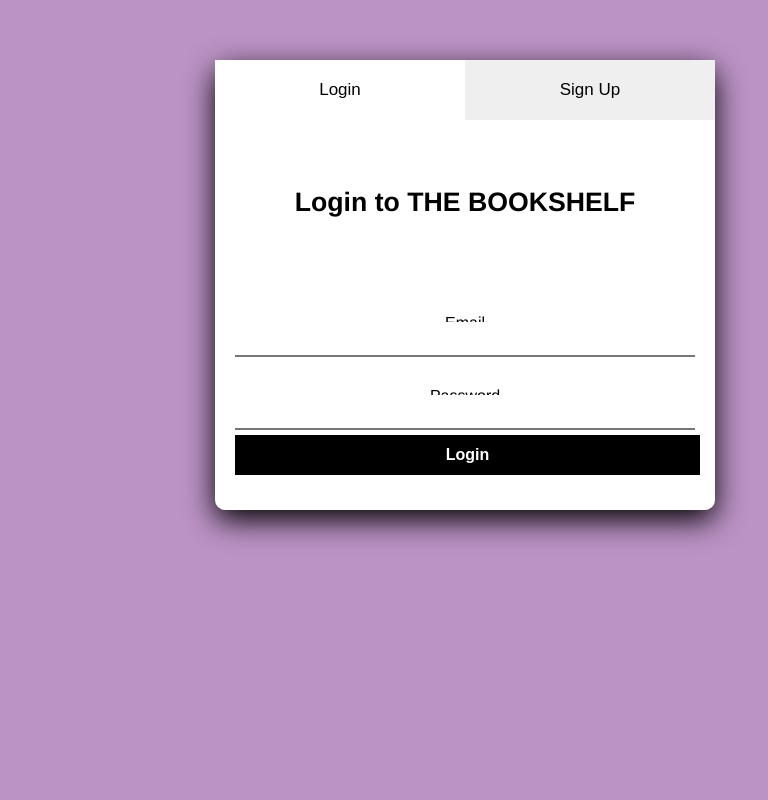
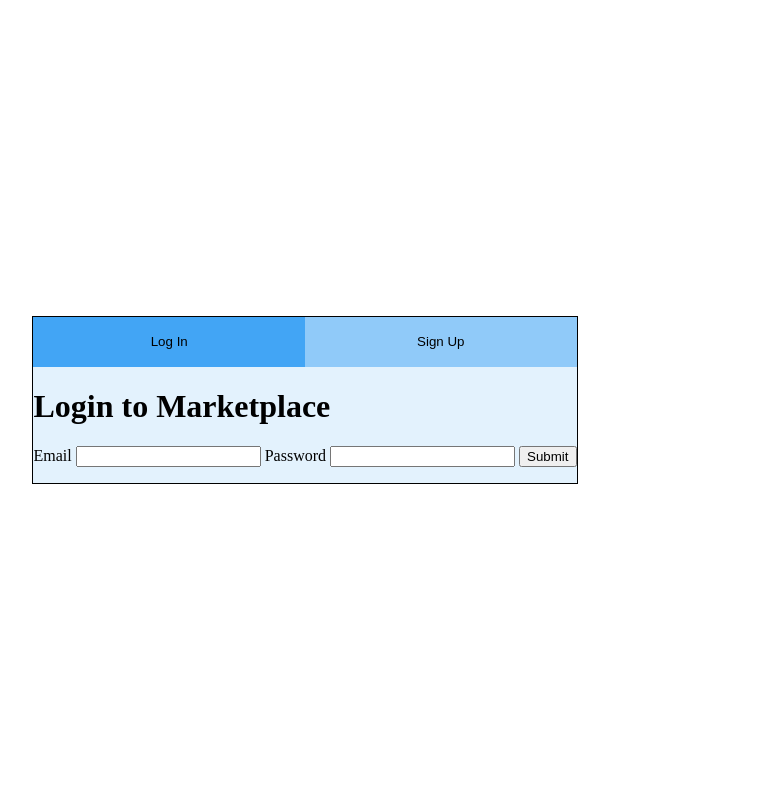
Before and after one commit to kevinserskine/Data-Final-Project, a PHP site: page /login.php in a window 1280 px wide. Shown: the whole page, without its empty margins (335-1103 px from the left). Run offline with PHP 8.4, Linux system fonts and the light colour scheme.

Commit message:
Redid login page

```diff
--- a/login.php
+++ b/login.php
@@ -79,77 +79,38 @@ if ($_SERVER["REQUEST_METHOD"] == "POST") {
     <link rel="stylesheet" href="styles/login.css">
     <title>Placeholder change later</title>
 
+    <script type="text/javascript" src="scripts/loginTabs.js" async></script>
+
 </head>
 
 <body>
 
-<button class="tablink" onclick="openPage('Login', this, 'white')" id="defaultOpen">Login</button>
-<button class="tablink" onclick="openPage('SignUp', this, 'white')">Sign Up</button>
+<div id="loginBox">
+    <div id="splitHeader">
+        <button type="button" class="headerButton" id="loginButton" onclick="loginMode()">Log In</button>
+        <button type="button" class="headerButton" id="signupButton" onclick="signupMode()">Sign Up</button>
+    </div>
+    <div id="formBody">
+        <h1 class="formHeader" id="loginTitle">Login to Marketplace</h1>
+        <!-- Form posts to itself -->
+        <form method="post" action="<?php echo htmlspecialchars($_SERVER["PHP_SELF"]); ?>">
 
+            <label for="name" class="signup">Name</label>
+            <input type="text" id="name" class="signup" name="name">
 
-<div id="Login" class="tabcontent">
-    <h3 class="head">Login to THE BOOKSHELF</h3>
-    <p class="error"><?php echo $error; ?></p>
-    <form method="POST" action="<?php echo htmlspecialchars($_SERVER["PHP_SELF"]); ?>">
+            <label for="email" class="login">Email</label>
+            <input type="email" id="email" class="login" name="email" required>
 
-        <label class="label">Email
-            <input type="email" class="textbox" name="email" required>
-        </label>
+            <label for="password">Password</label>
+            <input type="password" id="password" name="password" required>
 
-        <label class="label">Password
-            <input type="password" class="textbox" name="password" required>
-        </label>
+            <!--suppress HtmlFormInputWithoutLabel -->
+            <input type="text" value="login" id="mode" name="mode" hidden>
 
-        <!--suppress HtmlFormInputWithoutLabel -->
-        <input type="text" value="login" id="mode" name="mode" hidden>
-        <button type="submit" id="loginButton" name="login">Login</button>
-
-    </form>
+            <input type="submit" id="submit">
+            <p class="error"><?php echo $error; ?></p>
+        </form>
+    </div>
 </div>
 
-<div id="SignUp" class="tabcontent">
-    <h3 class="head">Sign Up to THE BOOKSHELF</h3>
-    <form method="POST">
-
-        <label class="label">Email
-            <input type="email" class="textbox" name="email" required>
-        </label>
-
-        <label class="label">Password
-            <input type="password" class="textbox" name="password" required>
-        </label>
-
-        <button type="submit" id="signbtn" name="signup">Sign Up</button>
-
-    </form>
-
-
-</div>
-
-<script src="https://cdn.jsdelivr.net/npm/jquery@3.5.1/dist/jquery.slim.min.js"
-        integrity="sha384-DfXdz2htPH0lsSSs5nCTpuj/zy4C+OGpamoFVy38MVBnE+IbbVYUew+OrCXaRkfj"
-        crossorigin="anonymous"></script>
-
-
-</body>
-
-<script>
-
-    function openPage(pageName, element, color) {
-        let i, tabContent, tabLinks;
-
-        // Isn't jquery fun?
-        $(".tabcontent").hide();
-        $(".tablink").css("background-color", "");
-
-        $("#" + pageName).show();
-
-        element.style.backgroundColor = color;
-
-    }
-
-    document.getElementById("defaultOpen").click();
-
-</script>
-
 </html>
--- /dev/null
+++ b/scripts/loginTabs.js
@@ -0,0 +1,35 @@
+function loginMode() {
+    // Change the hidden flag for the post request
+    document.getElementById("mode").value = "login";
+    // Swap the button color
+    document.getElementById("loginButton").style.backgroundColor = "#42A5F5";
+    document.getElementById("signupButton").style.backgroundColor = "#90CAF9";
+
+    document.getElementById("loginTitle").innerText = "Login to Marketplace";
+
+    // Hide signup only fields
+    const elements = document.getElementsByClassName("signup");
+    for (let index in elements) {
+        if (elements.hasOwnProperty(index)) {
+            elements[index].style.display = "none";
+        }
+    }
+}
+
+function signupMode() {
+    // Change the hidden flag for the post request
+    document.getElementById("mode").value = "signup";
+    // Swap the button color
+    document.getElementById("loginButton").style.backgroundColor = "#90CAF9";
+    document.getElementById("signupButton").style.backgroundColor = "#42A5F5";
+
+    document.getElementById("loginTitle").innerText = "Sign up for Marketplace";
+
+    // Show signup only fields
+    const elements = document.getElementsByClassName("signup");
+    for (let index in elements) {
+        if (elements.hasOwnProperty(index)) {
+            elements[index].style.display = "block";
+        }
+    }
+}
--- a/styles/login.css
+++ b/styles/login.css
@@ -1,105 +1,40 @@
-/*Styles the Login and Sign Up Page*/
-
-body, html{
-
-    height: 100px;
-    width: 500px;
-    position: relative;
-    text-align: center;
-    left: 275px;
-    top: 30px;
-    margin: 0;
-    background-color: rgb(187, 147, 197);
-    font-family: 'Franklin Gothic Medium', 'Arial Narrow', Arial, sans-serif;
-
+body {
+    display:flex;
+    justify-content:center;
+    align-items:center;
 }
 
-
-.tablink {
-
-    float: left;
+.headerButton {
+    border: none;
+    width: 50%;
+    margin: 0;
+    height: 50px;
+    background-color: #90CAF9;
+    outline: none;
     cursor: pointer;
-    border: none;
-    padding: 20px 30px;
-    font-size: 17px;
-    width: 250px;
-
 }
 
-.tablink:hover{
-
-    background-color: rgb(194, 188, 188);
+.signup {
+    display: none;
 }
 
-.tabcontent{
-
-    display: none;
-    padding: 100px 20px;
-    height: 250px;
-    box-shadow: 0 10px 30px black;
-    border-radius: 10px;
+#loginButton {
+    background-color: #42A5F5;
 }
 
-.label{
-    display: block;
-    float: left;
-    position: relative;
-    top: 50px;
-    margin-top: 20px;
-    font-size: 12pt;
+#splitHeader {
+    display: flex;
+    flex-direction: row;
 }
 
-.textbox{
-
-    width: 460px;
-    height: 35px;
-    position: relative;
-    bottom: 10px;
-    border-top: none;
-    border-right: none;
-    border-left: none;
-
-
+#mode {
+    visibility: hidden;
+    height: 5px;
 }
 
-.head{
-    font-size: 20pt;
+#loginBox {
+    align-items:center;
+    border: 1px solid black;
+    background-color: #E3F2FD;
+    min-width: 25%;
 }
-
-#loginButton{
-
-    background-color: rgb(0, 0, 0);
-    margin-top: 45px;
-    width: 465px;
-    outline: none;
-    border: none;
-    font-weight: bold;
-    color: white;
-    height: 40px;
-    font-size: 12pt;
-}
-
-#signbtn{
-
-    background-color: rgb(0, 0, 0);
-    margin-top: 45px;
-    width: 465px;
-    outline: none;
-    border: none;
-    font-weight: bold;
-    color: white;
-    height: 40px;
-    font-size: 12pt;
-
-}
-
-
-#Login{
-    color: black;
-    background-color:white;
-}
-
-#SignUp{
-    color: black;
-    background-color:white;
-}
```
